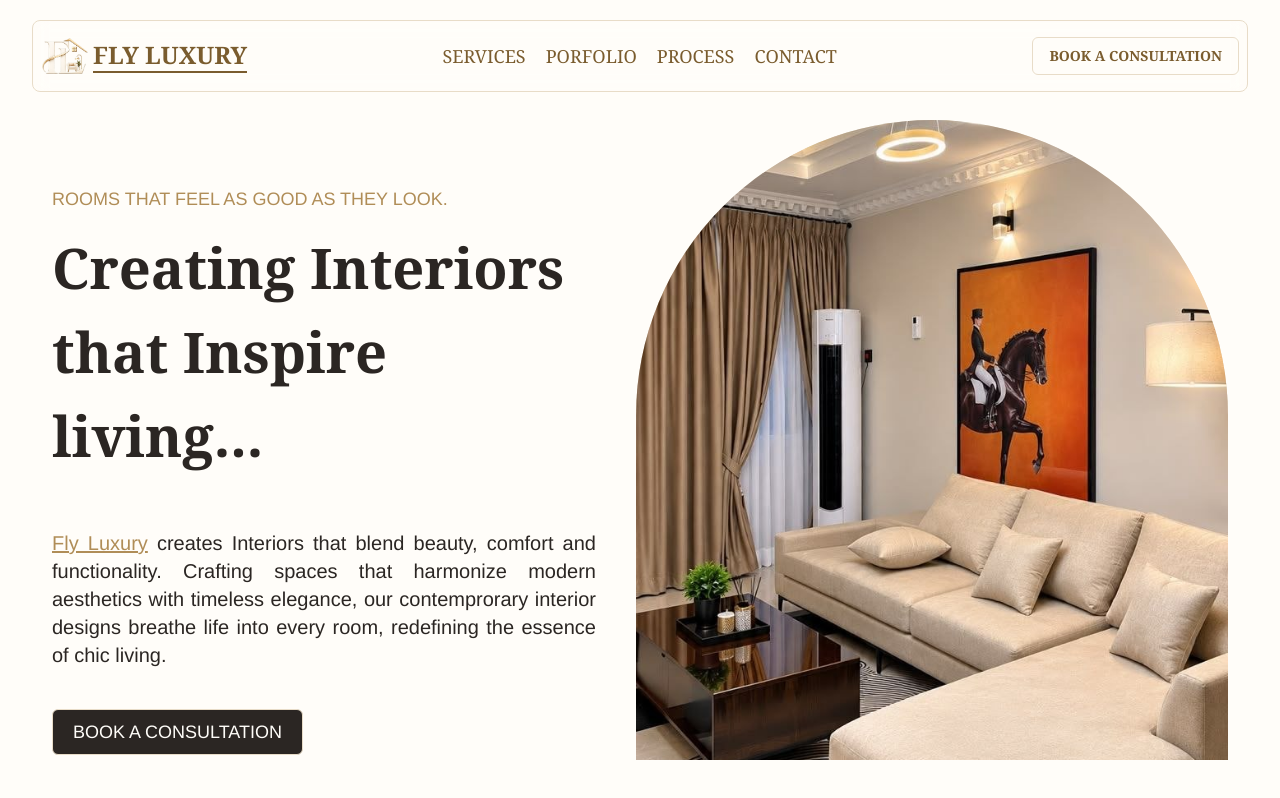
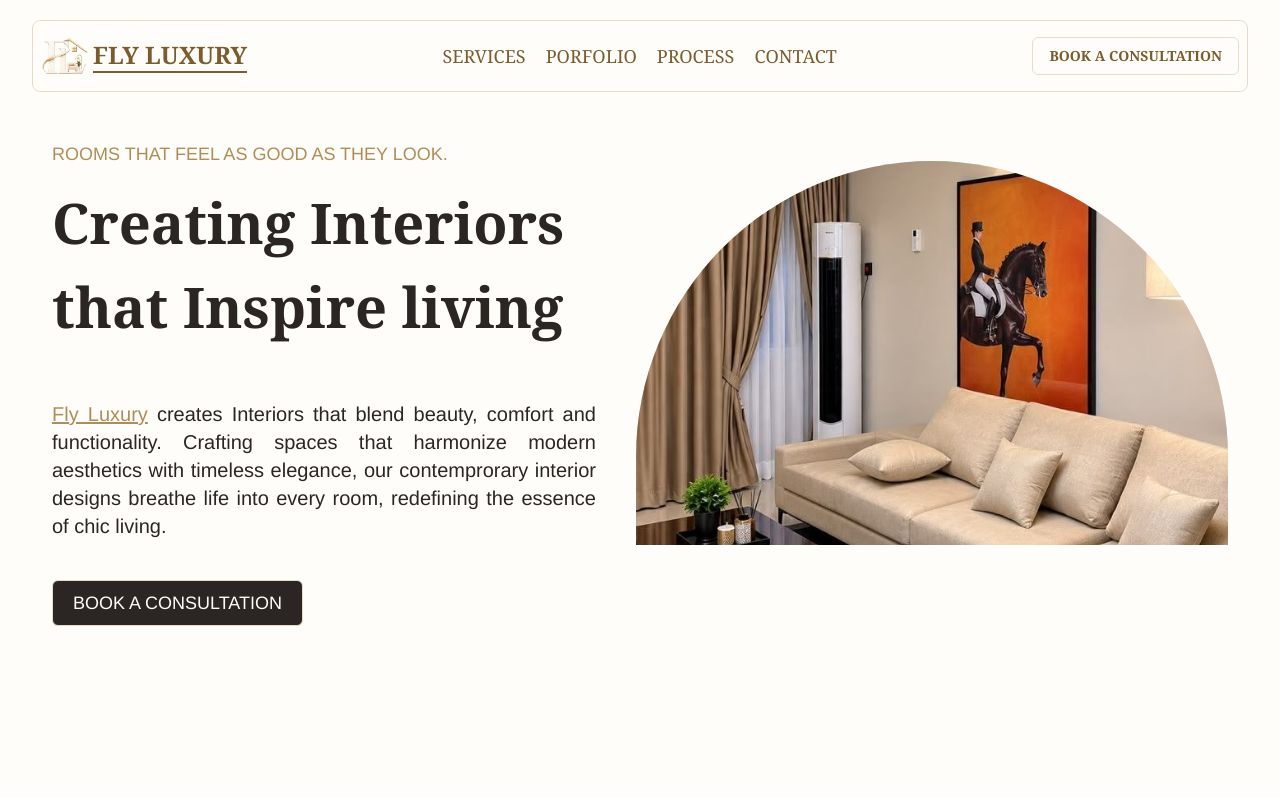
Before and after one commit to Evandereth/flyluxury, a React (Vite) app: page / in a window 1280 px wide. Shown: the top 798 px of the page. Built offline with nearby package versions, Linux system fonts and the light colour scheme.

Commit message:
adjusted minimum height values

```diff
--- a/src/components/Hero.jsx
+++ b/src/components/Hero.jsx
@@ -3,14 +3,14 @@ import image from "../img/img1.jpg"
 export default function Hero() {
     return(
         <>
-            <section className=" w-full min-h-screen font-sans flex flex-col md:flex-row md:justify-center items-center gap-10 p-5 mt-10">
+            <section className=" w-full font-sans flex flex-col md:flex-row md:justify-center items-center gap-10 p-5 mt-10">
                 <div className="w-[90%] mt-20 md:w-[50%]">
                     <h2 className="uppercase text-[.8em] md:text-md lg:text-lg text-brass font-extralight">
                         rooms that feel as good as they look.
                     </h2>
 
                     <h1 className="text-ink font-semibold font-serif text-[2.5em] md:text-[2.8em] lg:text-[3.5em] py-3">
-                        Creating Interiors that Inspire living...
+                        Creating Interiors that Inspire living
                     </h1>
 
                     <p className="py-2 my-2 md:my-1 lg:my-5 md:py-5 text-ink text-justify text-sm  lg:text-xl">
@@ -22,7 +22,7 @@ export default function Hero() {
                     </button>
                 </div>
 
-                <div className="bg-sand w-80 md:w-[20em] md:h-[24em] lg:w-[40em] lg:h-[40em] h-[40em] mx-auto my-5 rounded-t-full ">
+                <div className="bg-sand w-80 md:w-[20em] md:h-[24em] lg:w-[40em] h-[40em] mx-auto my-5 rounded-t-full ">
                     <img className="w-full h-full object-cover rounded-t-full hover:scale-101 transition-scale ease-in-out duration-300" src={image} alt="" />
                 </div>
 
```
